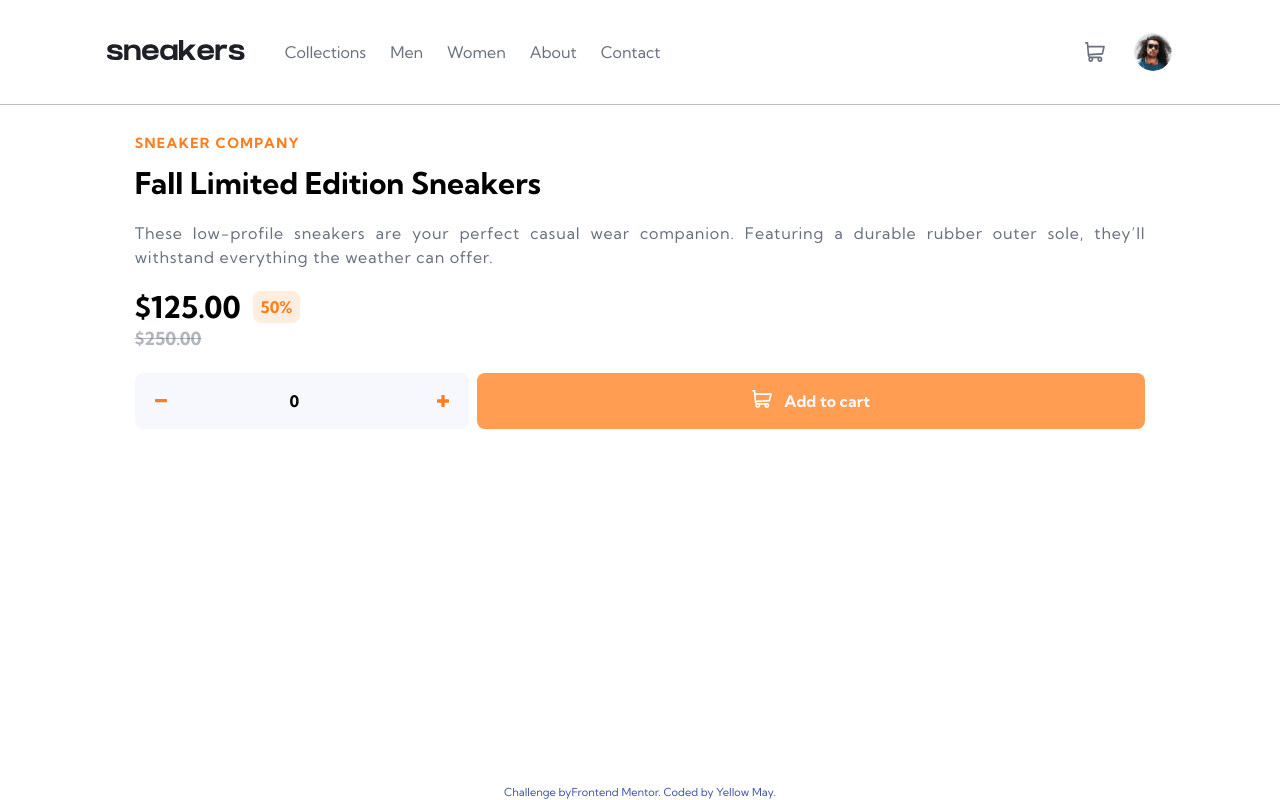
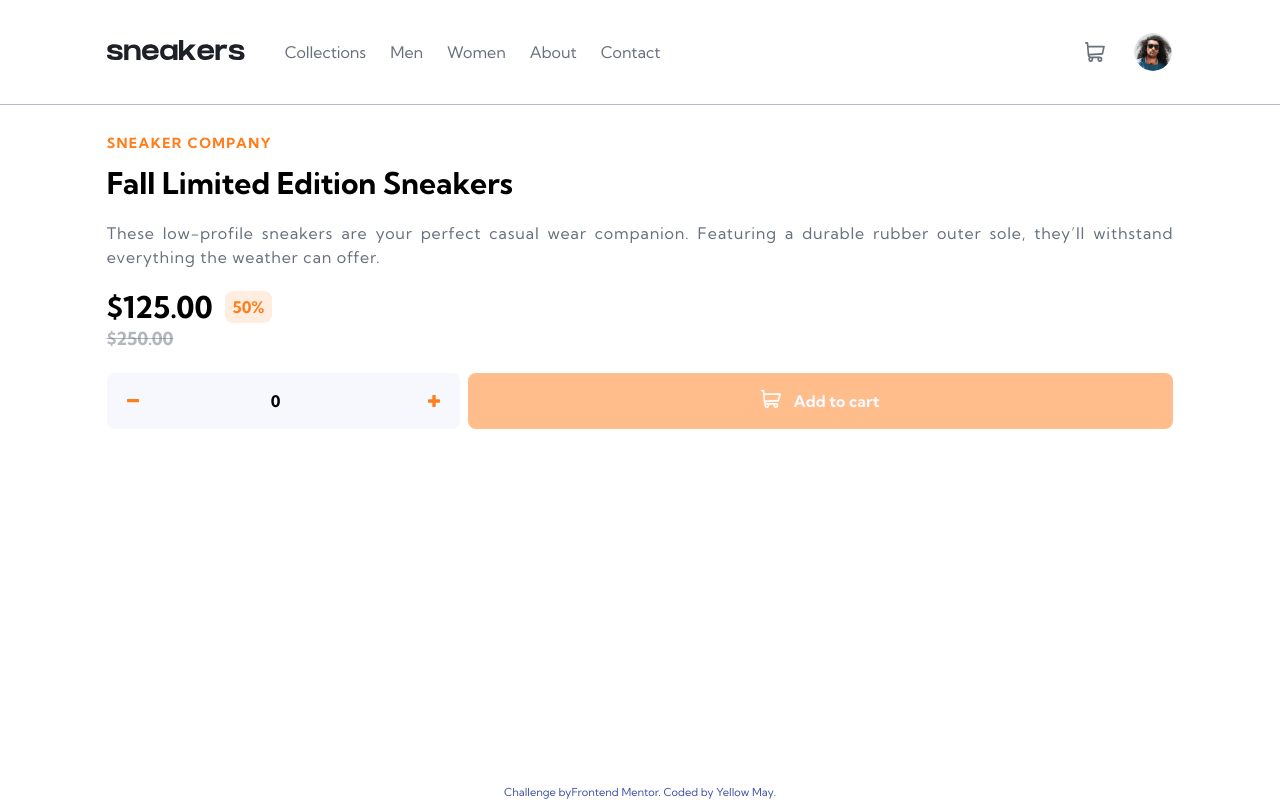
Before and after one commit to Yellow-May/Frontend-Mentor-E-commerce-product-page, a React (Create React App) app: page / in a window 1280 px wide. Built offline with nearby package versions, Linux system fonts and the light colour scheme.

Commit message:
👌 IMPROVE: UI

```diff
--- a/src/styles/item-info.css
+++ b/src/styles/item-info.css
@@ -1,5 +1,5 @@
 section.item-info {
-	@apply p-7;
+	@apply p-7 md:px-0;
 }
 
 section.item-info > h1 {
@@ -51,5 +51,5 @@ section.item-info > div.second > div > input {
 }
 
 section.item-info > div.second > button {
-	@apply flex justify-center items-center space-x-3 w-full py-4 text-blue-light-grayish font-bold bg-orange rounded-lg transition-all duration-200 disabled:bg-opacity-75 disabled:pointer-events-none md:flex-grow;
+	@apply flex justify-center items-center space-x-3 w-full py-4 text-blue-light-grayish font-bold bg-orange rounded-lg transition-all duration-200 disabled:bg-opacity-50 disabled:pointer-events-none md:flex-grow;
 }
```
